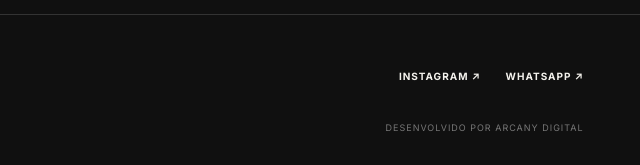
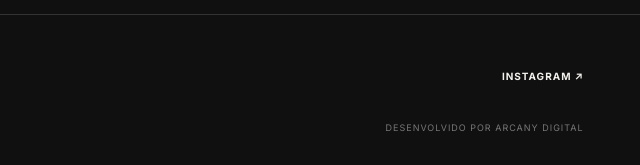
Before and after one commit to wchagas73-lang/charllottone, a plain HTML site: page index.html in a window 1280 px wide. Shown: the part 4801-4966 px from the top of the page, 594-1234 px from the left. Drawn offline with nearby package versions, Linux system fonts and the light colour scheme; a web font is replaced by a local one.

Commit message:
Deixa somente o WhatsApp flutuante no rodapé do site

```diff
--- a/index.html
+++ b/index.html
@@ -109,7 +109,7 @@
 
   <footer class="footer">
     <a class="footer-brand" href="#inicio">CHARLLOTTONE<span>STREETWEAR / JUIZ DE FORA</span></a>
-    <div class="footer-links"><a href="https://www.instagram.com/iaicharllottone/" target="_blank" rel="noopener">INSTAGRAM ↗</a><a href="https://wa.me/5532999953215" target="_blank" rel="noopener">WHATSAPP ↗</a></div>
+    <div class="footer-links"><a href="https://www.instagram.com/iaicharllottone/" target="_blank" rel="noopener">INSTAGRAM ↗</a></div>
     <small>© <span id="year"></span> CHARLLOTTONE. TODOS OS DIREITOS RESERVADOS.</small>
     <small class="credit">DESENVOLVIDO POR ARCANY DIGITAL</small>
   </footer>
```
